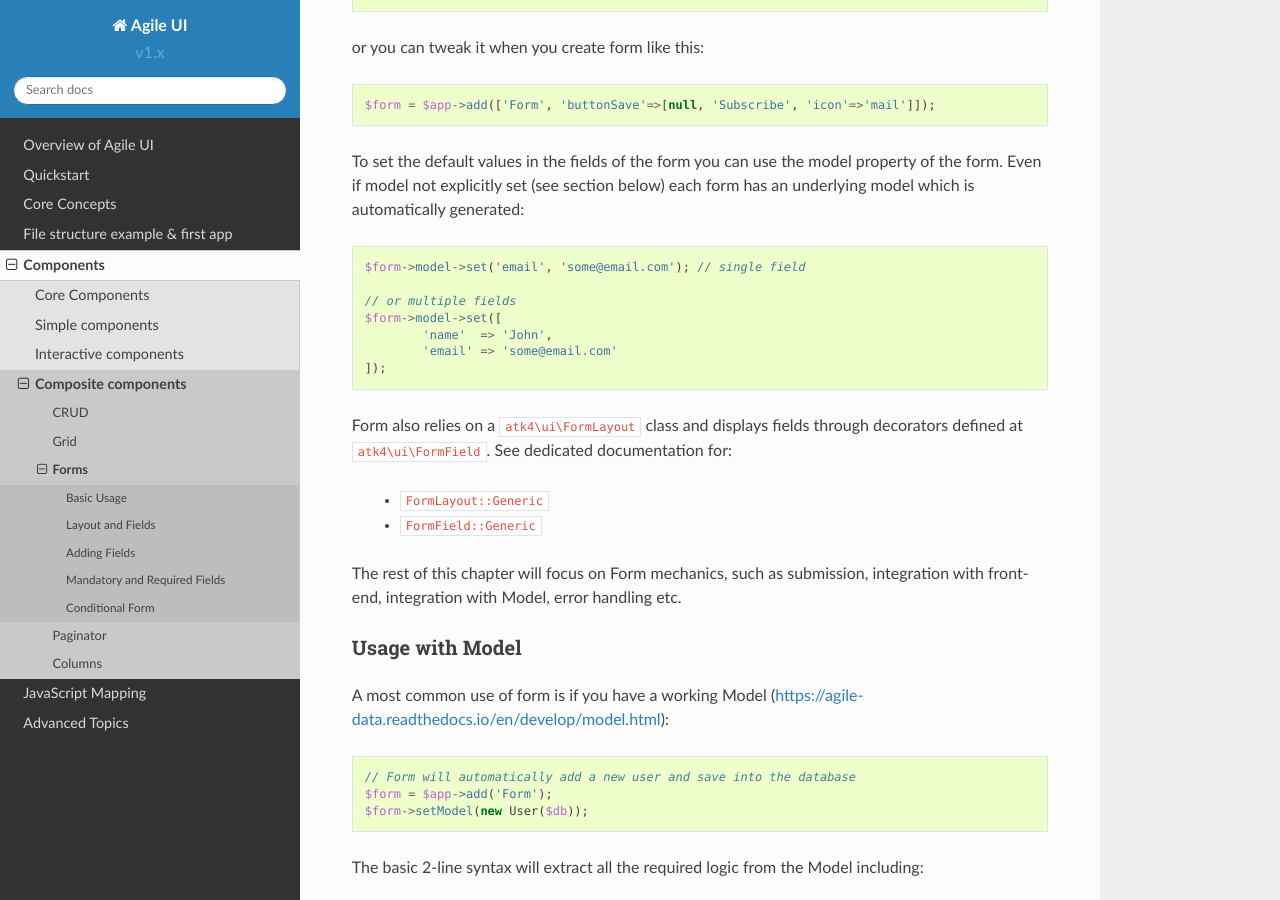
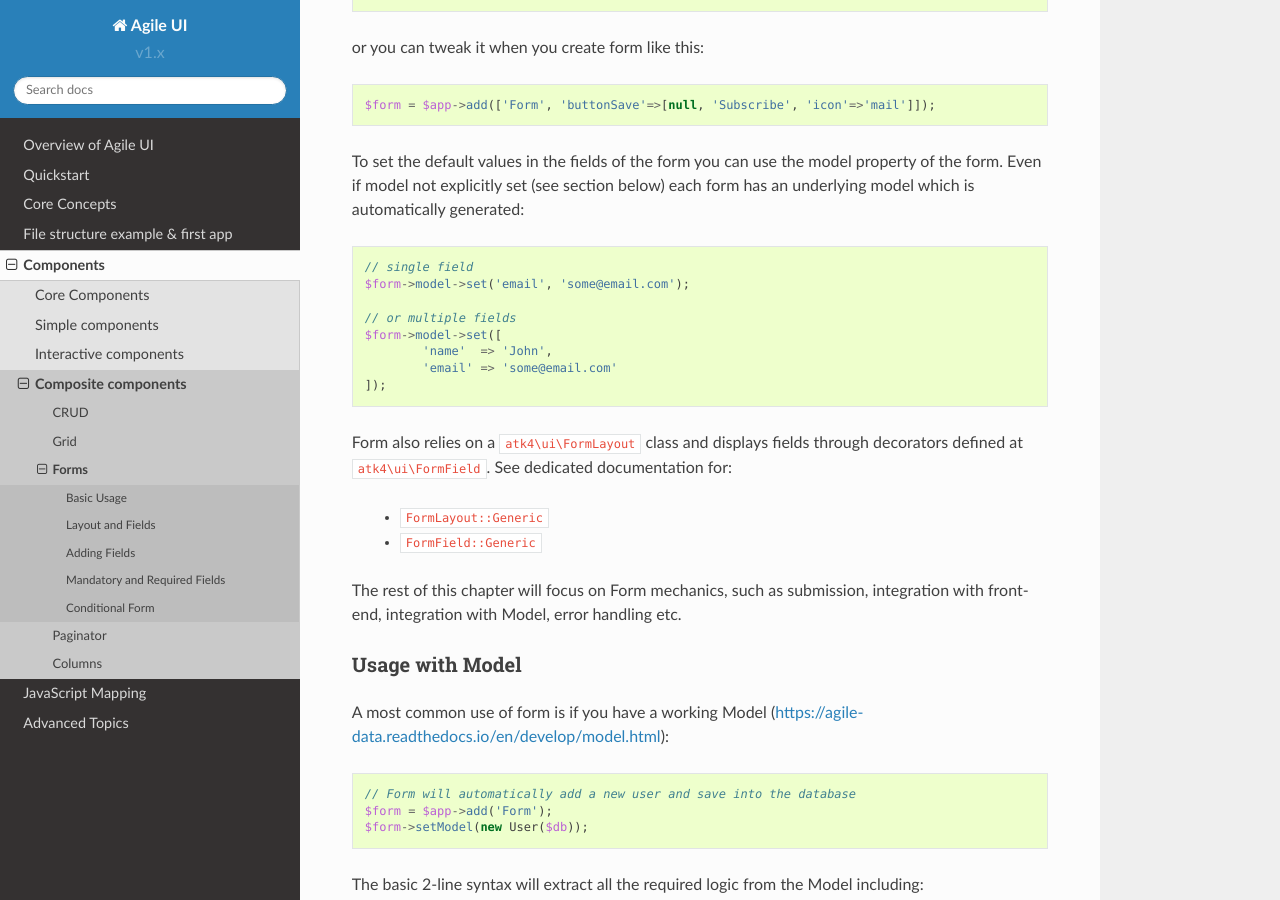
Before and after one commit to atk4/ui, a Sphinx documentation site: the page built from docs/form.rst, in a window 1280 px wide and 900 px high, scrolled down 1629 px. Built offline with Sphinx 7.4.7 and the Read the Docs theme 2.0.0, drawn with Linux system fonts in a browser that asks for light colours; pages that are not in the unit, such as notebooks, are missing from menus; cross-references to code outside the pages are shown as plain code.

Commit message:
align code comments

```diff
--- a/docs/form.rst
+++ b/docs/form.rst
@@ -60,7 +60,8 @@
 To set the default values in the fields of the form you can use the model property of the form.
 Even if model not explicitly set (see section below) each form has an underlying model which is automatically generated::
 
-	$form->model->set('email', 'some@email.com'); // single field
+	// single field
+	$form->model->set('email', 'some@email.com');
 
 	// or multiple fields
 	$form->model->set([
```
